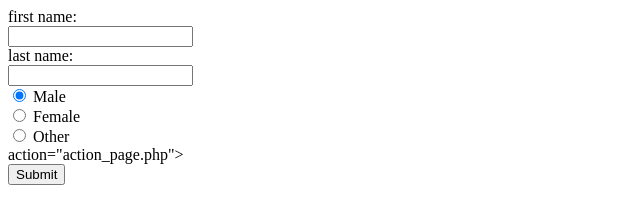
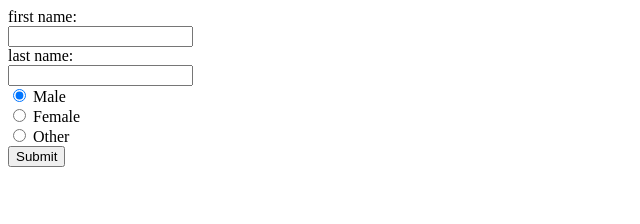
Before and after one commit to bida24-053/SC, a plain HTML site: page index.html in a window 1280 px wide. Shown: the whole page, without its empty margins (0-640 px from the left). Drawn offline with Linux system fonts and the light colour scheme.

Commit message:
Update index.html

```diff
--- a/index.html
+++ b/index.html
@@ -6,6 +6,6 @@ last name:<br>
   <input type="radio" name="gender" value="male" checked> Male<br>
   <input type="radio" name="gender" value="female"> Female<br>
   <input type="radio" name="gender" value="other"> Other<br>
-<form> action="action_page.php"><br>
+<form action="action_page.php">
   <input type="submit"<br>
 </form>
```
